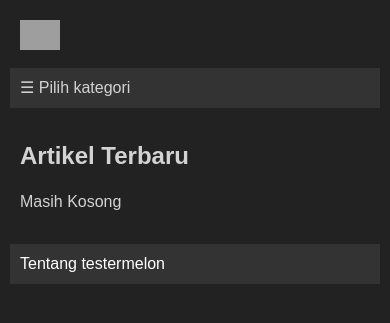
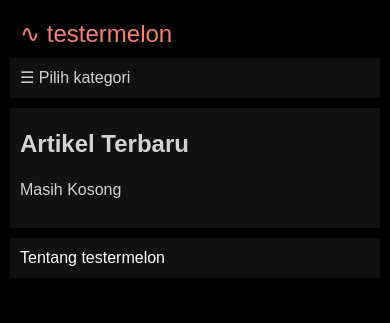
Before and after one commit to testermelon/blog, a PHP site: page / in a window 390 px wide. Shown: the top 323 px of the page. Run offline with PHP 8.4, Linux system fonts and the light colour scheme; data that the repository does not hold is empty; grey boxes are pictures that could not be loaded.

Commit message:
Revamping styles
Use text for title
Restyled back color and margin/padding
fixed category display for mobile

```diff
--- a/components.php
+++ b/components.php
@@ -71,7 +71,7 @@ function print_cat_menu($request_cat, $dataroot){
 	if($request_cat == "")
 		$html .= 'Pilih kategori ';
 	else
-		$html .= $request_cat;
+		$html .= substr($request_cat,2);
 	$html .= '</a></li> ';
 	$html .= '</label>';
 	$html .= '<input id="menu-toggle" type="checkbox"> </input>';
--- a/index.php
+++ b/index.php
@@ -16,7 +16,14 @@ include "rendering.php";
 
 <body>
 	<header>
-		<h1> <a href="/"> <img src="/img/top-logo.png" alt="~testermelon" /> </a> </h1>
+		<h1>
+			<a href="/">
+			<!--
+			<img src="/img/top-logo.png" alt="~testermelon" />
+			-->
+			∿ testermelon
+			</a>
+		</h1>
 		<?php echo $comp_category_menu ?>
 	</header>
 
--- a/theme.css
+++ b/theme.css
@@ -3,12 +3,12 @@ body{
 	max-width:720px;
 	font-family:sans-serif;
 	font-size:12pt;
-	background-color:#222222;
+	background-color:#000000;
 	color:lightgray;
 	-webkit-text-size-adjust:100%;
 }
 
-header,footer{
+header,div.main,footer{
 	padding:10px;
 }
 
@@ -16,6 +16,11 @@ header,footer{
 h1{
 	margin:auto;
 	padding:10px;
+	color:salmon;
+	font-size:1.5em;
+	font-family:sans-serif;
+	font-weight:normal;
+
 }
 
 h1 img{
@@ -23,7 +28,9 @@ h1 img{
 }
 
 div.main{
-	margin:20px;
+	background-color:#111111;
+	margin-left:10px;
+	margin-right:10px;
 }
 
 h1 a{
@@ -35,7 +42,8 @@ h1 a{
 	margin:auto;
 	list-style-type:none;
 	padding:0;
-	background-color:#333333;
+/*	background-color:#333333;*/
+	background-color:#111111;
 	width:100%;
 }
 
@@ -74,7 +82,7 @@ a:hover{
 
 h2{
 	font-size:1.5em;
-	margin-top:1em;
+	margin-top:0.5em;
 }
 
 h3{
```
